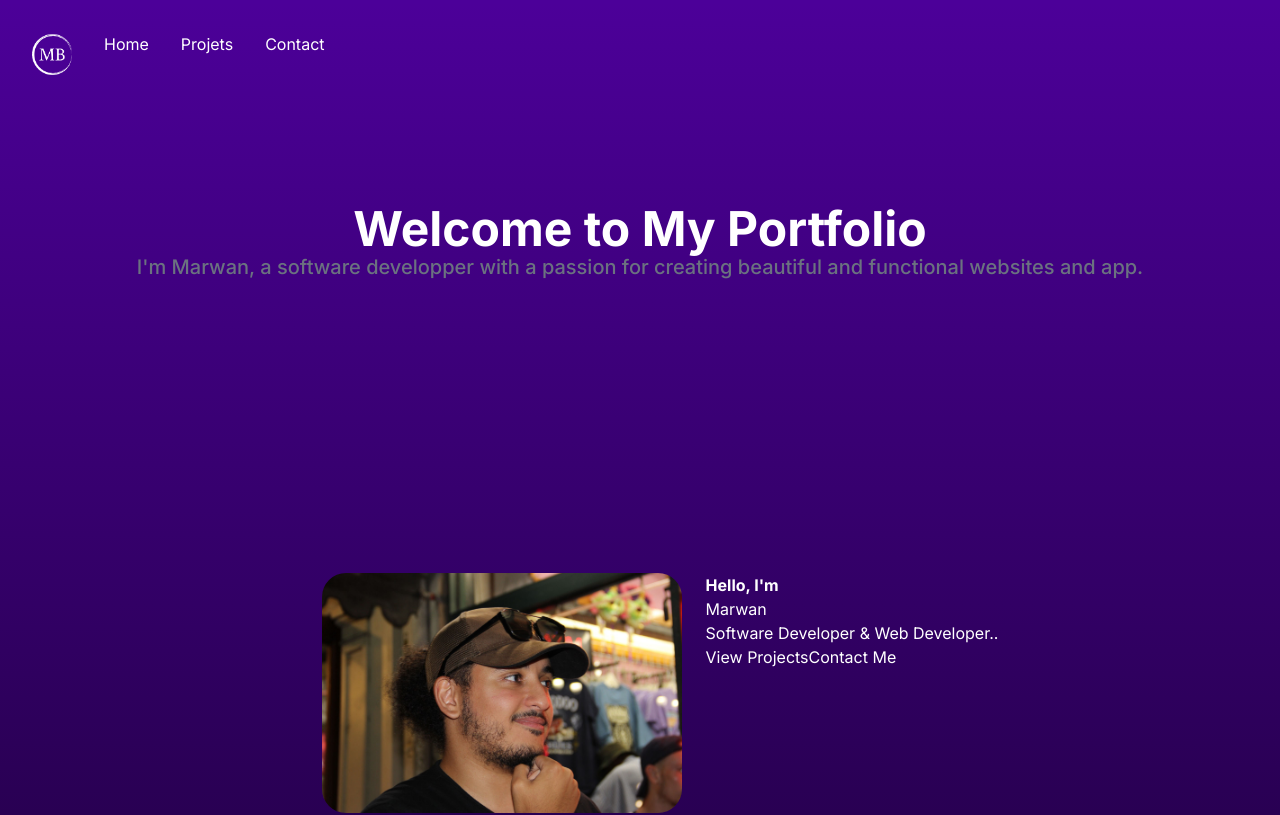
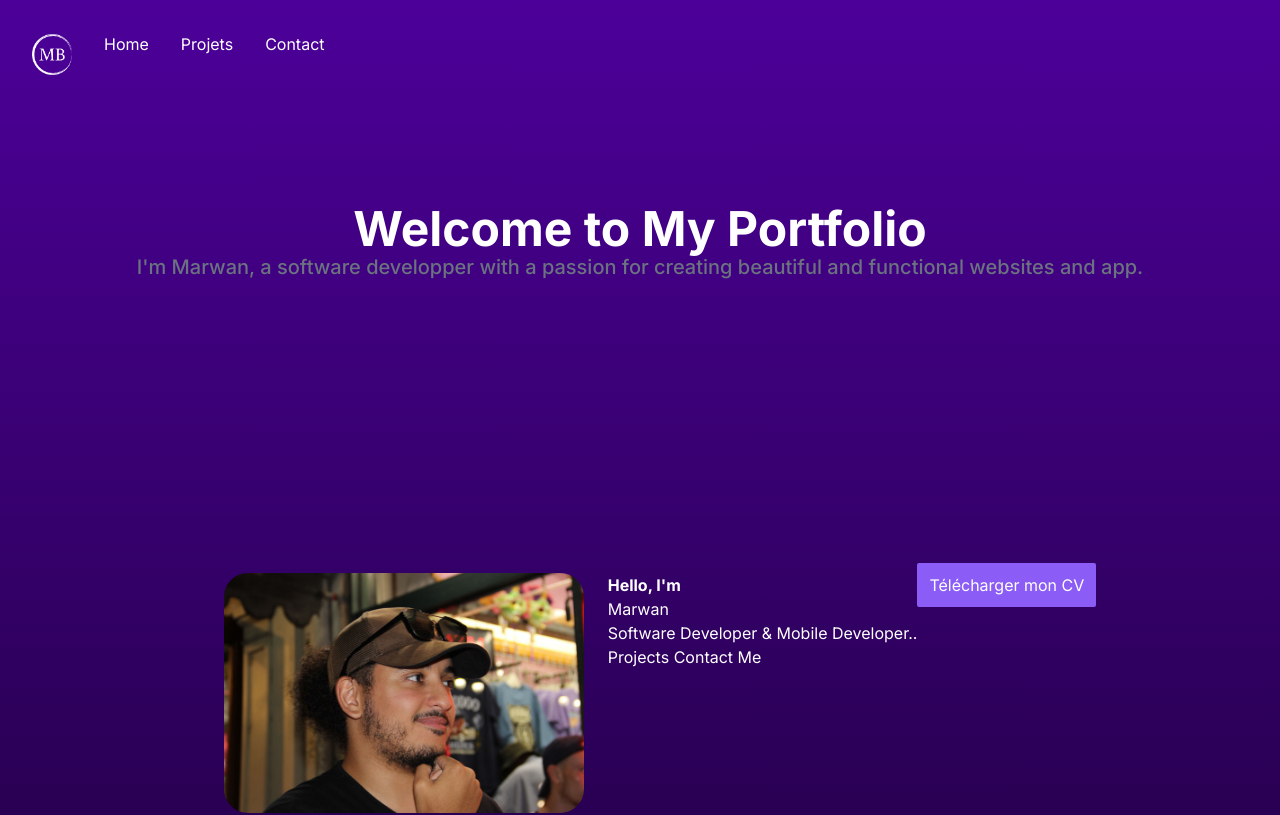
Before and after one commit to imVey/portfolio, a Next.js app: page / in a window 1280 px wide. Shown: the top 815 px of the page. Built offline with nearby package versions, Linux system fonts and the light colour scheme.

Commit message:
ci: add some text

```diff
--- a/app/presentation/page.jsx
+++ b/app/presentation/page.jsx
@@ -10,12 +10,31 @@ const Presentation = () => {
         <h1 className="presentation__title font-bold">Hello, I'm</h1>
         <h2 className="presentation__subtitle">Marwan</h2>
         <p className="presentation__description">
-          Software Developer &amp; Web Developer..
+          Software Developer &amp; Mobile Developer..
         </p>
         <div className="presentation__buttons">
-          <Link href="/projects">View Projects</Link>
-          <Link href="/contact">Contact Me</Link>
+          <Link
+            href="/projects"
+            className="projects no-underline hover:underline"
+          >
+            Projects{" "}
+          </Link>
+          <Link
+            href="/contact"
+            className="contact no-underline hover:underline"
+          >
+            Contact Me
+          </Link>
         </div>
+      </div>
+      <div className="button-container">
+        <a
+          className=" bg-violet-500 rounded-sm p-3 hover:bg-violet-700 "
+          href="/public/New CV Marwan BELLA.pdf"
+          download={"New CV Marwan BELLA.pdf"}
+        >
+          Télécharger mon CV
+        </a>
       </div>
     </div>
   );
```
